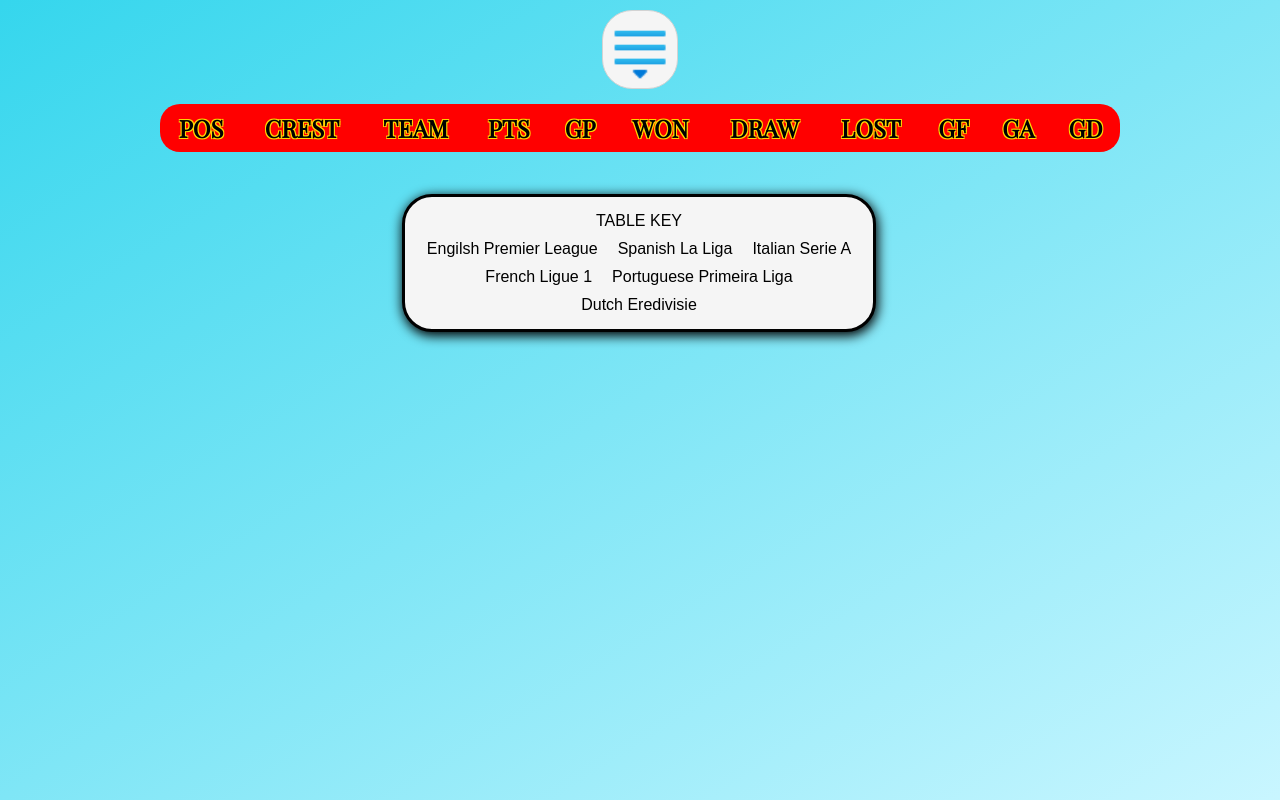
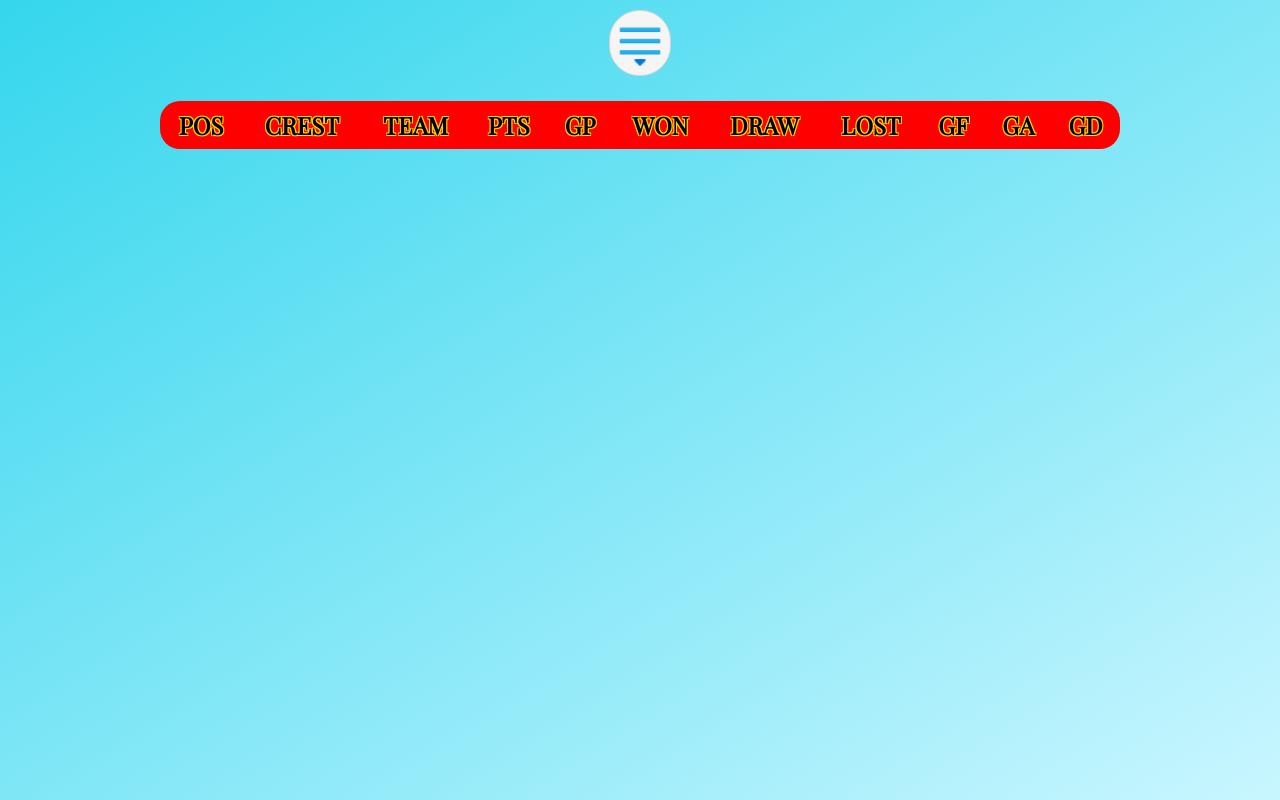
Before and after one commit to mrtrpak/fullstack-portfolio, a React (Create React App) app in the folder client/: page /soccer in a window 1280 px wide. Built offline with nearby package versions, Linux system fonts and the light colour scheme; no server answers.

Commit message:
fixing typo, adding more css to soccer page and adding escape button for dropdown

```diff
--- a/client/src/components/soccer/Dropdown.css
+++ b/client/src/components/soccer/Dropdown.css
@@ -13,8 +13,8 @@
 }
 
 .icon-container {
-  width: 15%;
-  margin: auto auto 15px auto;
+  width: 12%;
+  margin: auto auto 25px auto;
   background-color: whitesmoke;
   border: 1px solid lightgrey;
   border-radius: 30px;
--- a/client/src/components/soccer/Dropdown.js
+++ b/client/src/components/soccer/Dropdown.js
@@ -5,7 +5,7 @@ import dropdownIcon from '../../icons/icons8-drag-list-down-48.png';
 import './Dropdown.css';
 
 export default function Dropdown({ parentCallback }) {
-  const [display, setDisplay] = useState('block');
+  const [display, setDisplay] = useState('none');
 
   const handleHover = () => {
     display === 'none' ? setDisplay('block') : setDisplay('none');
@@ -35,10 +35,11 @@ export default function Dropdown({ parentCallback }) {
         <img src={dropdownIcon} alt='dropdown icon' className='dropdown-icon' />
       </div>
       <div className='dropdown-menu' style={{ display: display }}>
+        <button className='escape' onClick={() => setDisplay('none')}>X</button>
         <div className='table-key'>
           <button className='btn'>TABLE KEY</button>
         </div>
-        <button onClick={() => changeLeagueCode('PL')} className='btn league-btn'>Engilsh Premier League</button>
+        <button onClick={() => changeLeagueCode('PL')} className='btn league-btn'>English Premier League</button>
         <button onClick={() => changeLeagueCode('PD')} className='btn league-btn'>Spanish La Liga</button>
         <button onClick={() => changeLeagueCode('SA')} className='btn league-btn'>Italian Serie A</button>
         <button onClick={() => changeLeagueCode('FL1')} className='btn league-btn'>French Ligue 1</button>
--- a/client/src/index.css
+++ b/client/src/index.css
@@ -7,6 +7,7 @@
 
 html {
   height: 100%;
+  width: 100%;
 }
 
 a {
--- a/client/src/pages/Soccer/index.css
+++ b/client/src/pages/Soccer/index.css
@@ -1,3 +1,2 @@
 .soccer-page {
-  height: fit-content;
 }
```
